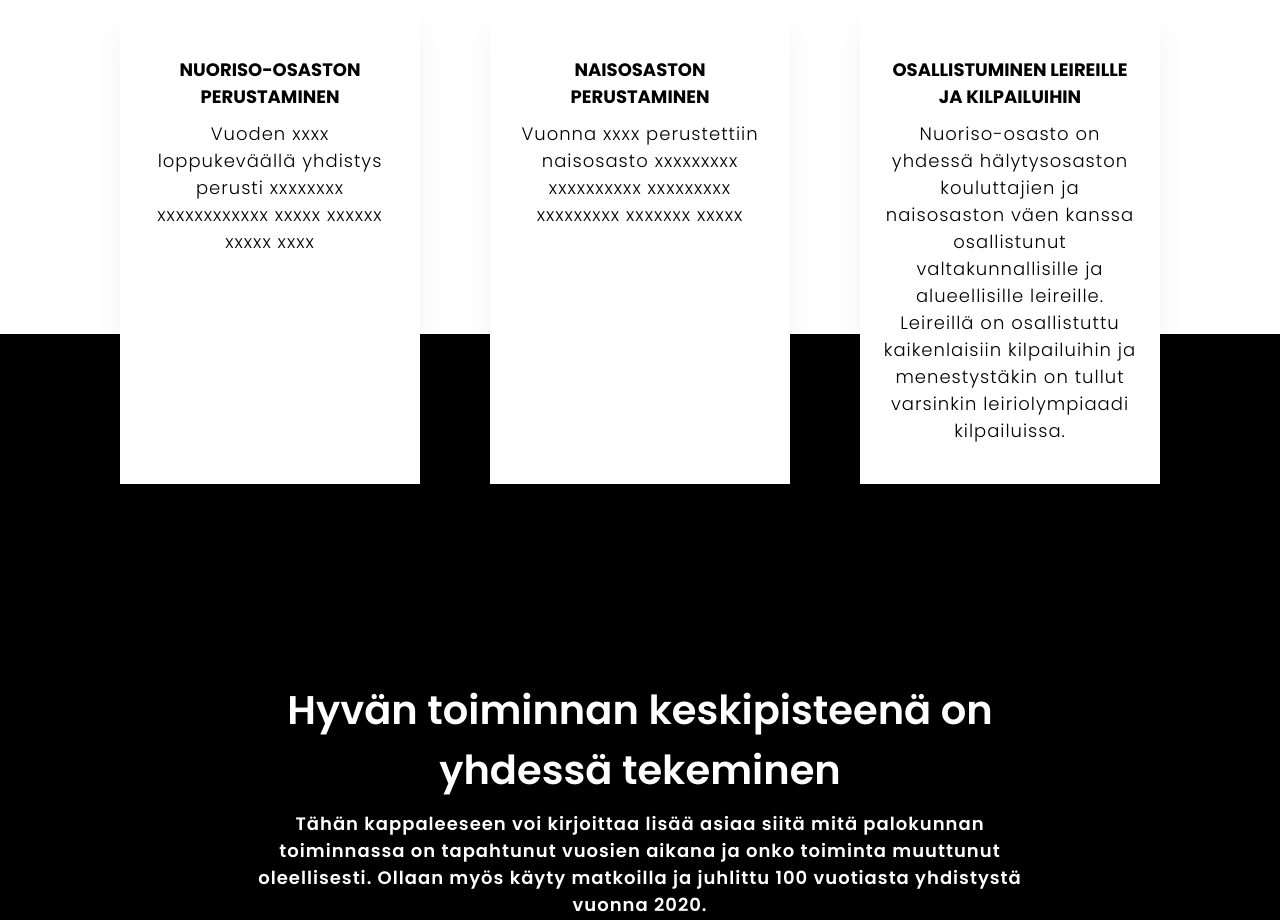
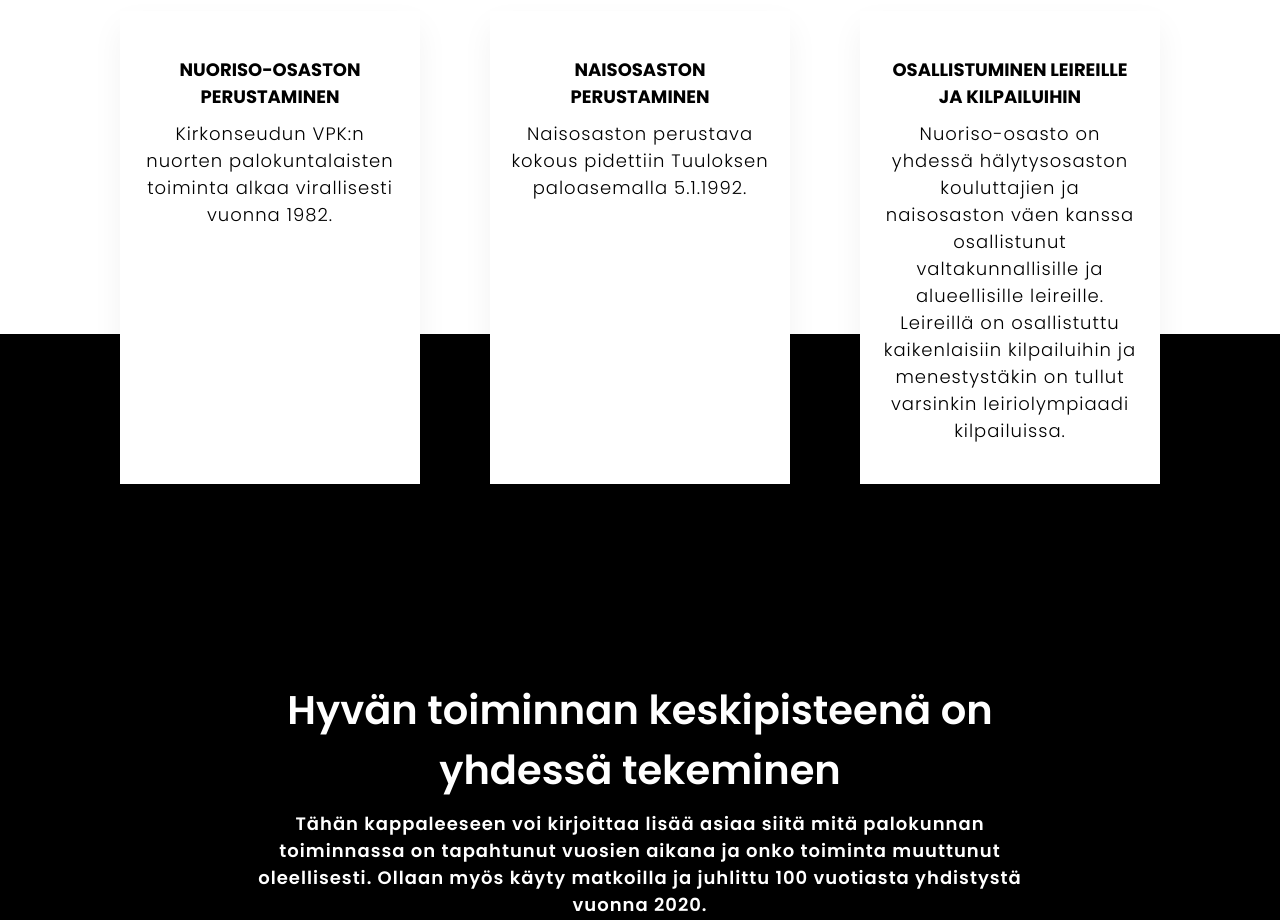
Before and after one commit to JPispa/TKSVPK, a plain HTML site: page index.html in a window 1280 px wide. Shown: the part 5040-5960 px from the top of the page. Drawn offline with Linux system fonts and the light colour scheme.

Commit message:
muutoksia

```diff
--- a/index.html
+++ b/index.html
@@ -158,9 +158,10 @@ Mitä tulevaisuus tuo tullessaan, sitä on vaikea arvioida tässä yhteydessä.
                     </div>
                     <div class="content">
                         <h2>Nuoriso-osaston perustaminen</h2>
-                        <p>Vuoden xxxx loppukeväällä yhdistys perusti xxxxxxxx xxxxxxxxxxxx
-                        xxxxx xxxxxx
-                      xxxxx xxxx</p>
+                        <p>Kirkonseudun VPK:n
+                        nuorten palokuntalaisten
+                        toiminta alkaa virallisesti
+                        vuonna 1982.</p>
                     </div>
                 </div>
                 <div class="box">
@@ -169,10 +170,9 @@ Mitä tulevaisuus tuo tullessaan, sitä on vaikea arvioida tässä yhteydessä.
                     </div>
                     <div class="content">
                         <h2>Naisosaston perustaminen</h2>
-                        <p>Vuonna xxxx perustettiin naisosasto
-                        xxxxxxxxx xxxxxxxxxx
-                      xxxxxxxxx xxxxxxxxx
-                    xxxxxxx xxxxx</p>
+                        <p>Naisosaston perustava kokous
+                        pidettiin Tuuloksen
+                        paloasemalla 5.1.1992.</p>
                     </div>
                 </div>
                 <div class="box">
```
